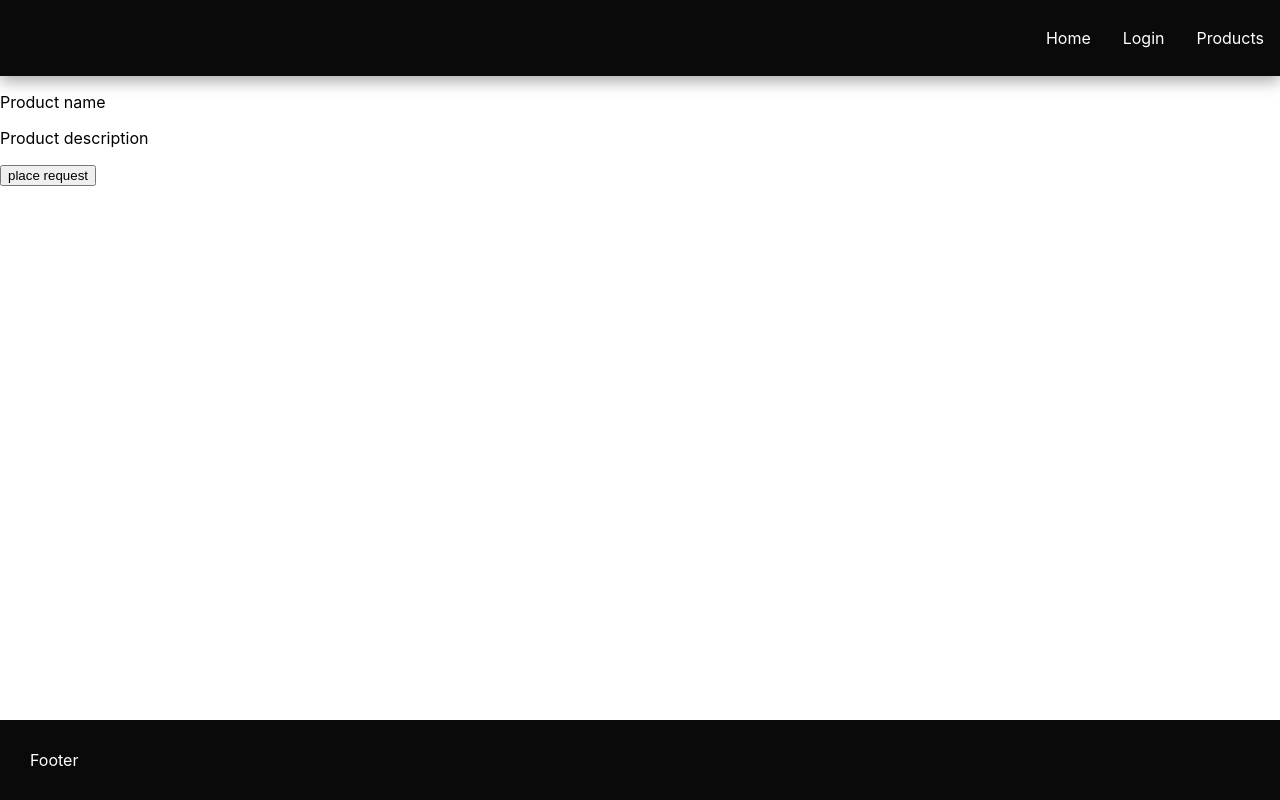
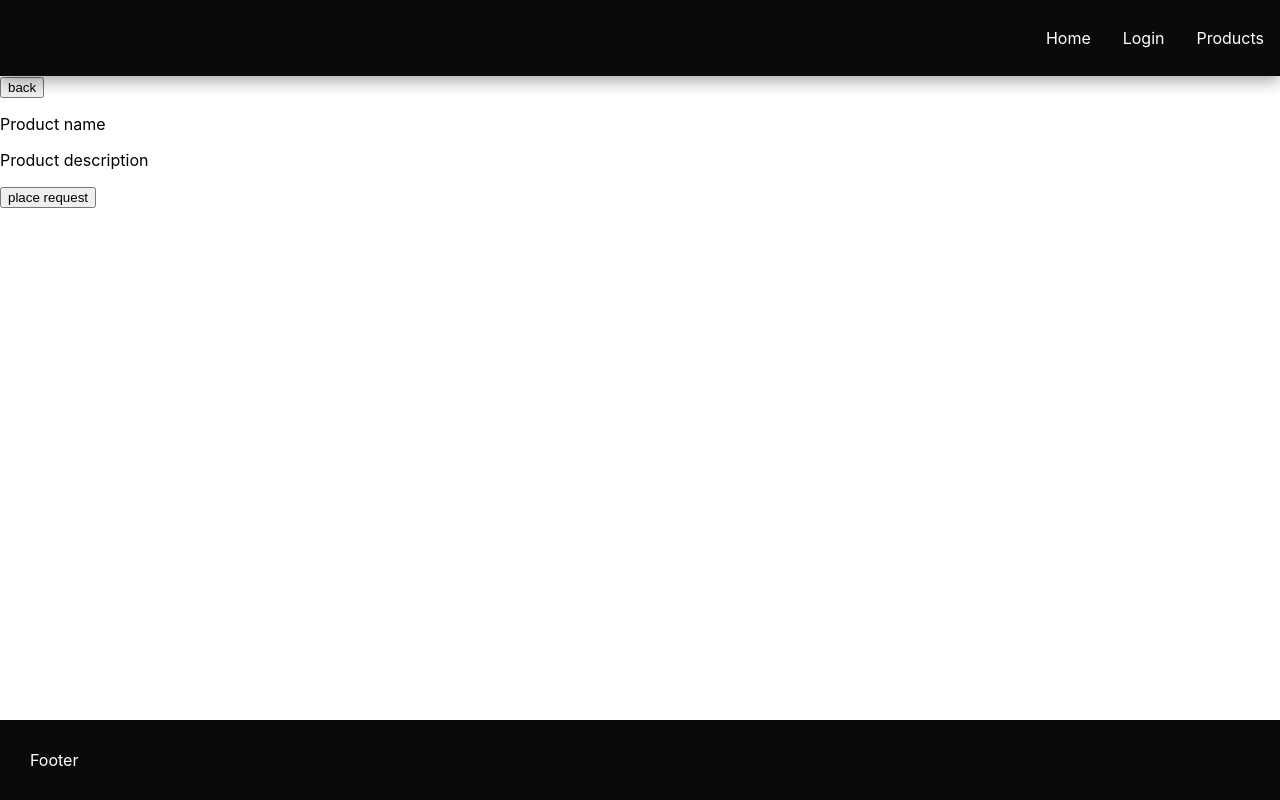
Before and after one commit to Selchuk-Karakus/carriers-of-hope-v2, a React (Create React App) app in the folder client/: page /product-details in a window 1280 px wide. Built offline with nearby package versions, Linux system fonts and the light colour scheme.

Commit message:
Update ProductDetails.js
add back button

```diff
--- a/client/src/components/ProductDetails.js
+++ b/client/src/components/ProductDetails.js
@@ -6,6 +6,7 @@ function ProductDetails() {
   return (
     <>
       <div>
+        <button onClick={() => navigate(-1)}>back</button>
         <p>Product name</p>
         <p>Product description</p>
         <img alt="" />
```
